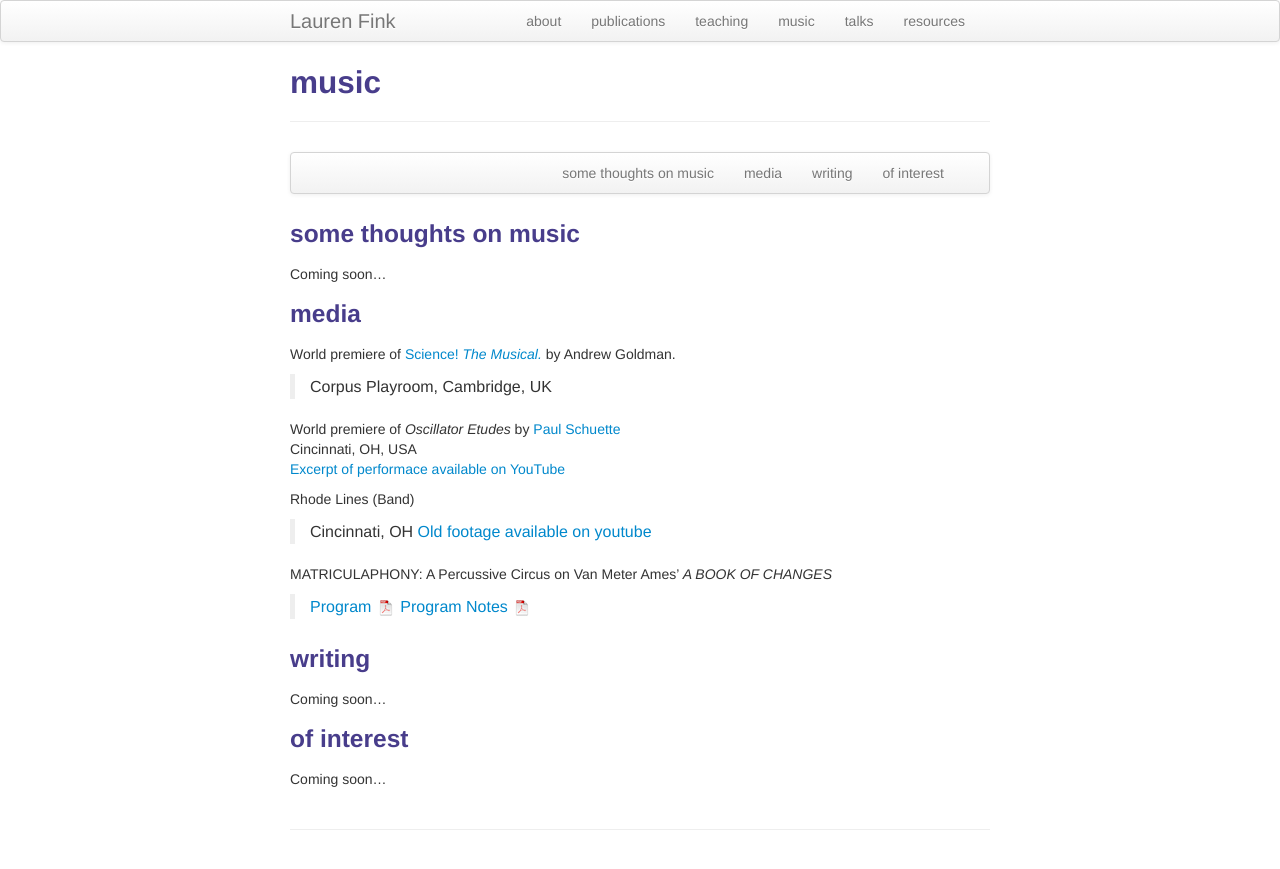
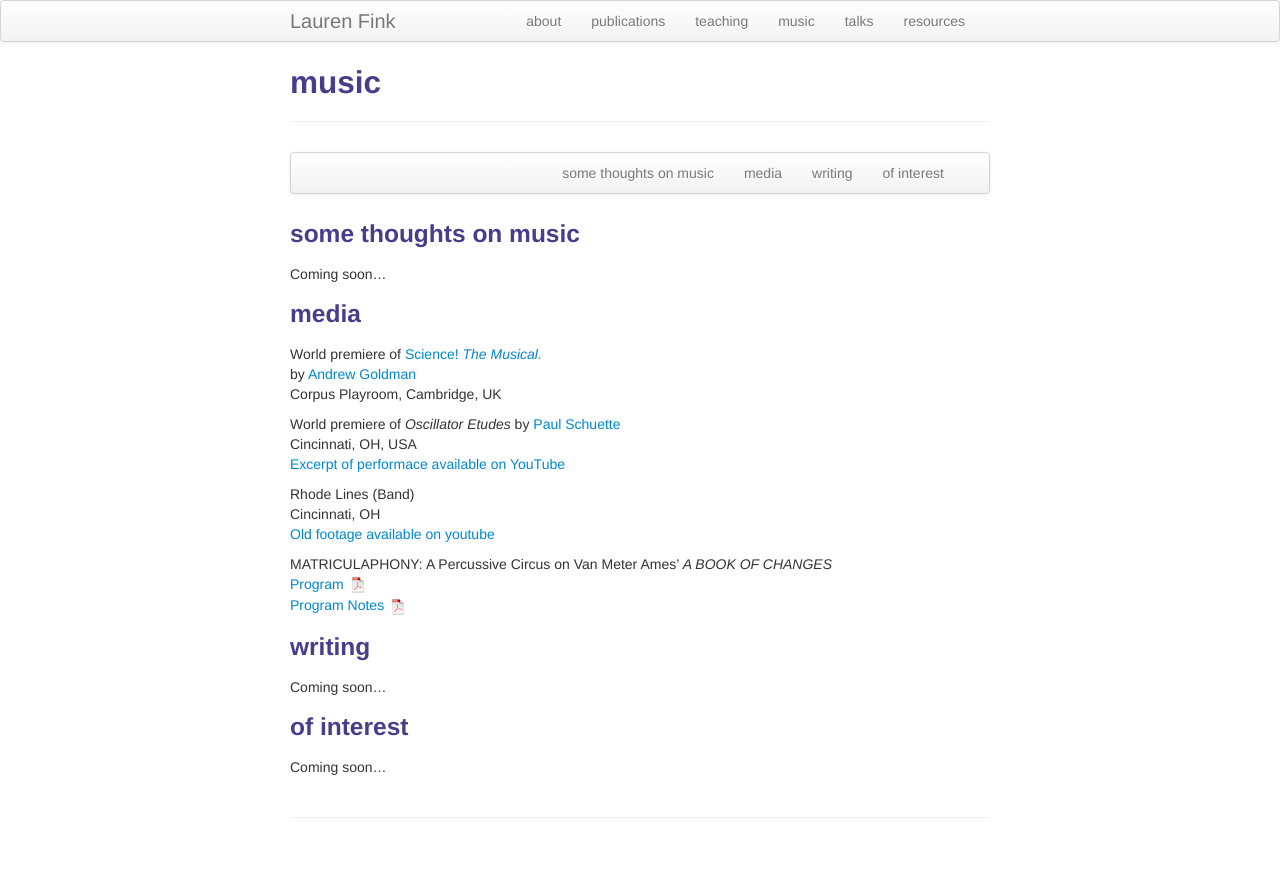
Before and after one commit to lkfink/lkfink.github.io, a Jekyll site: the page built from pages/music.md, in a window 1280 px wide. Shown: the top 869 px of the page. Built offline with Jekyll 4.4.1, drawn with Linux system fonts in a browser that asks for light colours.

Commit message:
Update music.md

```diff
--- a/pages/music.md
+++ b/pages/music.md
@@ -21,8 +21,9 @@
 
 ### <a name="audio"></a>media
 
-World premiere of [Science! *The Musical.*](http://www.mus.cam.ac.uk/news/feature-pieces/science-the-musical) by Andrew Goldman.
-> Corpus Playroom, Cambridge, UK
+World premiere of [Science! *The Musical.*](http://www.mus.cam.ac.uk/news/feature-pieces/science-the-musical)
+by [Andrew Goldman](http://heymancenter.org/people/andrew-goldman/)
+Corpus Playroom, Cambridge, UK
 
 
 World premiere of *Oscillator Etudes* by [Paul Schuette](http://www.paulschuette.com/)
@@ -31,12 +32,12 @@
 
 
 Rhode Lines (Band)
-> Cincinnati, OH
-> [Old footage available on youtube](https://www.youtube.com/watch?v=zS67TM2L1KE)
+Cincinnati, OH
+[Old footage available on youtube](https://www.youtube.com/watch?v=zS67TM2L1KE)
 
 MATRICULAPHONY: A Percussive Circus on Van Meter Ames' *A BOOK OF CHANGES*
-> [Program ![Program as pdf](icons16/pdf-icon.png)]({{ BASE_PATH }}/assets/Fink_RecitalProgram_04-04-13.pdf)
-> [Program Notes ![Notes as pdf](icons16/pdf-icon.png)]({{ BASE_PATH }}/assets/Fink_RecitalProgramNotes.pdf)
+[Program ![Program as pdf](icons16/pdf-icon.png)]({{ BASE_PATH }}/assets/Fink_RecitalProgram_04-04-13.pdf)
+[Program Notes ![Notes as pdf](icons16/pdf-icon.png)]({{ BASE_PATH }}/assets/Fink_RecitalProgramNotes.pdf)
 
 ### <a name="writing"></a>writing
 Coming soon...
```
